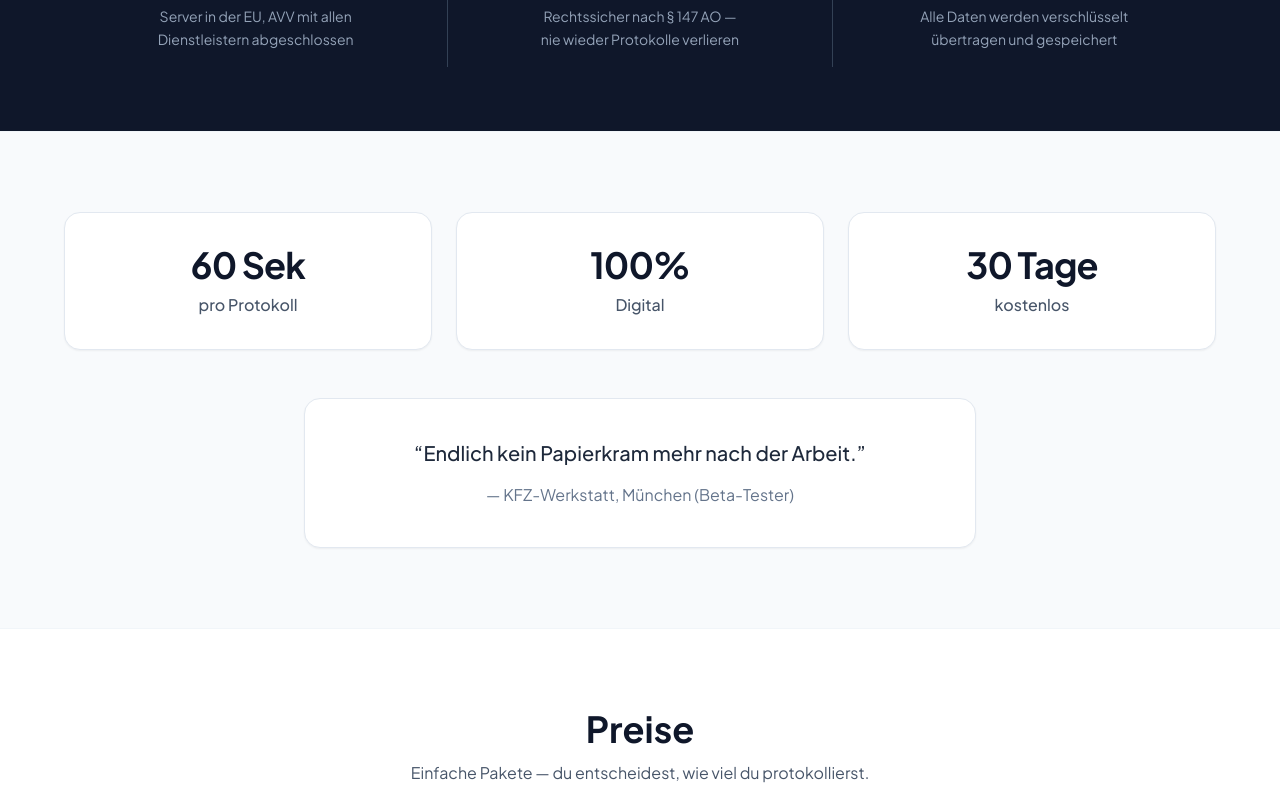
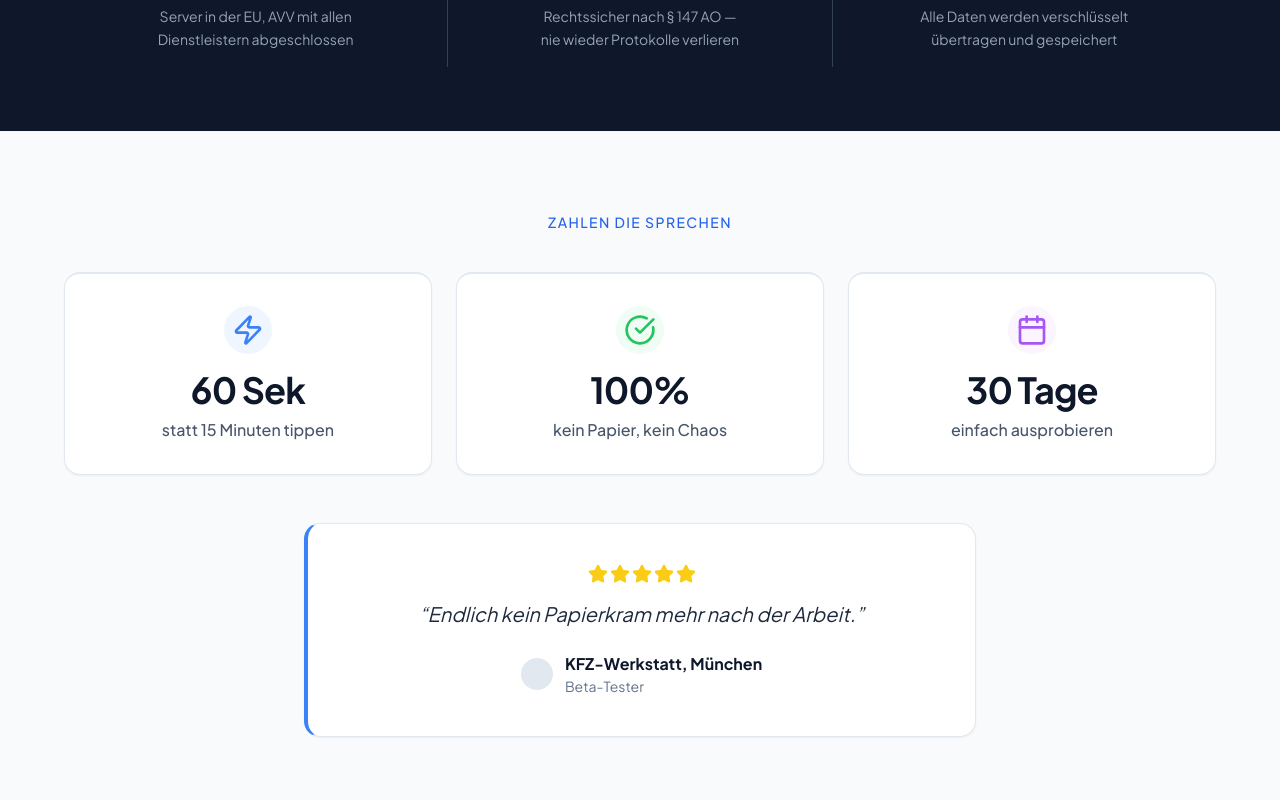
Before and after one commit to sakasolutions/dokuhero, a Next.js app: page / in a window 1280 px wide. Shown: the part 3320-4120 px from the top of the page. Built offline with nearby package versions, Linux system fonts and the light colour scheme.

Commit message:
feat: stats section poliert – counter animation, icons, emotionale texte

```diff
--- a/app/page.tsx
+++ b/app/page.tsx
@@ -2,6 +2,7 @@
 
 import { Fragment, useCallback, useEffect, useState } from "react";
 import Link from "next/link";
+import { StatsSection } from "@/components/StatsSection";
 import {
   Archive,
   Camera,
@@ -162,31 +163,6 @@ function useInView(threshold = 0.1) {
   return [ref, inView] as const;
 }
 
-function useCountUp(target: number, durationMs: number, enabled: boolean) {
-  const [value, setValue] = useState(0);
-  useEffect(() => {
-    if (!enabled) {
-      setValue(0);
-      return;
-    }
-    let raf = 0;
-    let cancelled = false;
-    const start = performance.now();
-    const step = (now: number) => {
-      if (cancelled) return;
-      const t = Math.min((now - start) / durationMs, 1);
-      setValue(Math.round(target * t));
-      if (t < 1) raf = requestAnimationFrame(step);
-    };
-    raf = requestAnimationFrame(step);
-    return () => {
-      cancelled = true;
-      cancelAnimationFrame(raf);
-    };
-  }, [target, durationMs, enabled]);
-  return value;
-}
-
 /** Pfade relativ zur Site-Root: Dateien liegen in public/images/ (ohne „public“ im URL-Pfad). */
 const HERO_FOTO_PATHS = [
   { src: "/images/hero-foto1.png", label: "Foto 1" },
@@ -288,12 +264,7 @@ export default function LandingPage() {
 
   const [howRef, howInView] = useInView(0.12);
   const [featuresRef, featuresInView] = useInView(0.08);
-  const [trustRef, trustInView] = useInView(0.15);
   const [pricingRef, pricingInView] = useInView(0.1);
-
-  const n60 = useCountUp(60, 900, trustInView);
-  const n100 = useCountUp(100, 900, trustInView);
-  const n30 = useCountUp(30, 900, trustInView);
 
   useEffect(() => {
     const id = requestAnimationFrame(() => setHeroOn(true));
@@ -686,51 +657,7 @@ export default function LandingPage() {
           </div>
         </section>
 
-        {/* Social proof */}
-        <section
-          id="trust"
-          ref={trustRef}
-          className="scroll-mt-20 border-y border-slate-100 bg-slate-50 px-4 py-14 sm:py-16 md:py-20"
-        >
-          <div className="mx-auto max-w-6xl">
-            <div className="grid grid-cols-1 gap-4 sm:grid-cols-3 sm:gap-6">
-              {[
-                {
-                  display: `${n60} Sek`,
-                  sub: "pro Protokoll",
-                },
-                {
-                  display: `${n100}%`,
-                  sub: "Digital",
-                },
-                {
-                  display: `${n30} Tage`,
-                  sub: "kostenlos",
-                },
-              ].map(({ display, sub }) => (
-                <div
-                  key={sub}
-                  className="rounded-2xl border border-slate-200 bg-white px-6 py-8 text-center shadow-sm"
-                >
-                  <p className="text-3xl font-extrabold tracking-tight text-slate-900 md:text-4xl">
-                    {display}
-                  </p>
-                  <p className="mt-2 text-sm font-medium text-slate-600 md:text-base">
-                    {sub}
-                  </p>
-                </div>
-              ))}
-            </div>
-            <figure className="mx-auto mt-10 max-w-2xl rounded-2xl border border-slate-200 bg-white px-6 py-8 text-center shadow-sm md:mt-12 md:px-10 md:py-10">
-              <blockquote className="text-lg font-medium leading-relaxed text-slate-800 md:text-xl">
-                &ldquo;Endlich kein Papierkram mehr nach der Arbeit.&rdquo;
-              </blockquote>
-              <figcaption className="mt-4 text-sm text-slate-500 md:text-base">
-                — KFZ-Werkstatt, München (Beta-Tester)
-              </figcaption>
-            </figure>
-          </div>
-        </section>
+        <StatsSection />
 
         {/* Pricing */}
         <section
--- /dev/null
+++ b/components/StatsSection.tsx
@@ -0,0 +1,158 @@
+"use client";
+
+import { useEffect, useRef, useState } from "react";
+import { Calendar, CheckCircle, Star, Zap } from "lucide-react";
+
+function easeOutCubic(t: number) {
+  return 1 - (1 - t) ** 3;
+}
+
+function useCountUpEaseOut(
+  target: number,
+  durationMs: number,
+  enabled: boolean
+) {
+  const [value, setValue] = useState(0);
+  useEffect(() => {
+    if (!enabled) {
+      setValue(0);
+      return;
+    }
+    let raf = 0;
+    let cancelled = false;
+    const t0 = performance.now();
+    const tick = (now: number) => {
+      if (cancelled) return;
+      const linear = Math.min((now - t0) / durationMs, 1);
+      const eased = easeOutCubic(linear);
+      setValue(Math.round(target * eased));
+      if (linear < 1) raf = requestAnimationFrame(tick);
+    };
+    raf = requestAnimationFrame(tick);
+    return () => {
+      cancelled = true;
+      cancelAnimationFrame(raf);
+    };
+  }, [target, durationMs, enabled]);
+  return value;
+}
+
+const statsConfig = [
+  {
+    durationMs: 1500,
+    suffix: " Sek",
+    sub: "statt 15 Minuten tippen",
+    Icon: Zap,
+    iconClass: "text-blue-500",
+    iconBg: "bg-blue-50",
+    borderTop: "border-blue-500",
+  },
+  {
+    durationMs: 1800,
+    suffix: "%",
+    sub: "kein Papier, kein Chaos",
+    Icon: CheckCircle,
+    iconClass: "text-green-500",
+    iconBg: "bg-green-50",
+    borderTop: "border-green-500",
+  },
+  {
+    durationMs: 1200,
+    suffix: " Tage",
+    sub: "einfach ausprobieren",
+    Icon: Calendar,
+    iconClass: "text-purple-500",
+    iconBg: "bg-purple-50",
+    borderTop: "border-purple-500",
+  },
+] as const;
+
+export function StatsSection() {
+  const sectionRef = useRef<HTMLElement>(null);
+  const [inView, setInView] = useState(false);
+
+  useEffect(() => {
+    const el = sectionRef.current;
+    if (!el) return;
+    const observer = new IntersectionObserver(
+      ([entry]) => {
+        if (entry.isIntersecting) setInView(true);
+      },
+      { threshold: 0.15 }
+    );
+    observer.observe(el);
+    return () => observer.disconnect();
+  }, []);
+
+  const n60 = useCountUpEaseOut(60, statsConfig[0].durationMs, inView);
+  const n100 = useCountUpEaseOut(100, statsConfig[1].durationMs, inView);
+  const n30 = useCountUpEaseOut(30, statsConfig[2].durationMs, inView);
+  const values = [n60, n100, n30];
+
+  return (
+    <section
+      id="trust"
+      ref={sectionRef}
+      className="scroll-mt-20 border-y border-slate-100 bg-slate-50 px-4 py-14 sm:py-16 md:py-20"
+      aria-label="Zahlen und Stimmen"
+    >
+      <div className="mx-auto max-w-6xl">
+        <span className="mb-8 block text-center text-sm font-medium uppercase tracking-widest text-blue-600 md:mb-10">
+          Zahlen die sprechen
+        </span>
+
+        <div className="grid grid-cols-1 gap-4 sm:grid-cols-3 sm:gap-6">
+          {statsConfig.map((cfg, i) => {
+            const Icon = cfg.Icon;
+            const display = `${values[i]}${cfg.suffix}`;
+            return (
+              <div
+                key={cfg.sub}
+                className={`rounded-2xl border border-slate-200 border-t-2 ${cfg.borderTop} bg-white p-8 text-center shadow-sm transition-shadow duration-200 hover:shadow-md`}
+              >
+                <div
+                  className={`mx-auto flex h-fit w-fit items-center justify-center rounded-full ${cfg.iconBg} p-2`}
+                >
+                  <Icon className={`h-8 w-8 ${cfg.iconClass}`} strokeWidth={2} />
+                </div>
+                <p className="mt-4 text-3xl font-extrabold tracking-tight text-slate-900 md:text-4xl">
+                  {display}
+                </p>
+                <p className="mt-2 text-sm font-medium text-slate-600 md:text-base">
+                  {cfg.sub}
+                </p>
+              </div>
+            );
+          })}
+        </div>
+
+        <figure className="mx-auto mt-10 max-w-2xl rounded-2xl border border-slate-200 border-l-4 border-l-blue-500 bg-white py-8 pl-6 pr-6 shadow-sm sm:pl-8 sm:pr-8 md:mt-12 md:py-10">
+          <div
+            className="mb-4 flex justify-center gap-0.5 text-yellow-400"
+            aria-hidden
+          >
+            {Array.from({ length: 5 }).map((_, i) => (
+              <Star
+                key={i}
+                className="h-5 w-5 fill-yellow-400 text-yellow-400"
+              />
+            ))}
+          </div>
+          <blockquote className="text-center text-lg italic leading-relaxed text-slate-800 md:text-xl">
+            &ldquo;Endlich kein Papierkram mehr nach der Arbeit.&rdquo;
+          </blockquote>
+          <figcaption className="mt-6 flex items-center justify-center gap-3">
+            <div
+              className="h-8 w-8 shrink-0 rounded-full bg-slate-200"
+              aria-hidden
+            />
+            <div className="text-left">
+              <p className="font-bold text-slate-900">KFZ-Werkstatt, München</p>
+              <p className="text-sm text-slate-500">Beta-Tester</p>
+            </div>
+          </figcaption>
+        </figure>
+      </div>
+    </section>
+  );
+}
```
Also changed, not shown: 1 other file (tests, documents, lock files or other folders).
